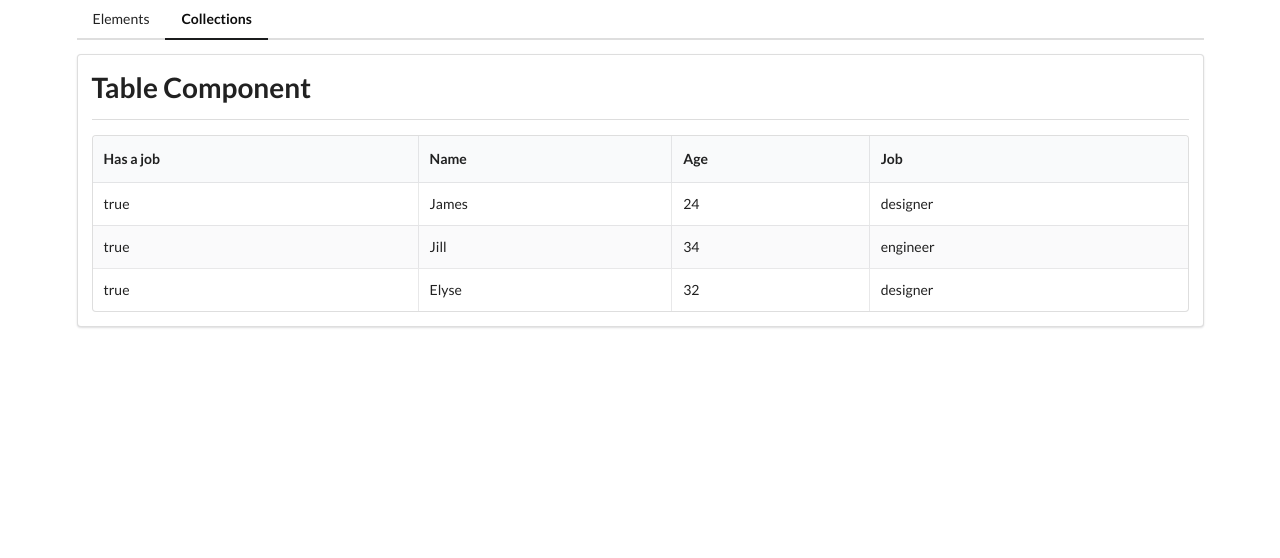
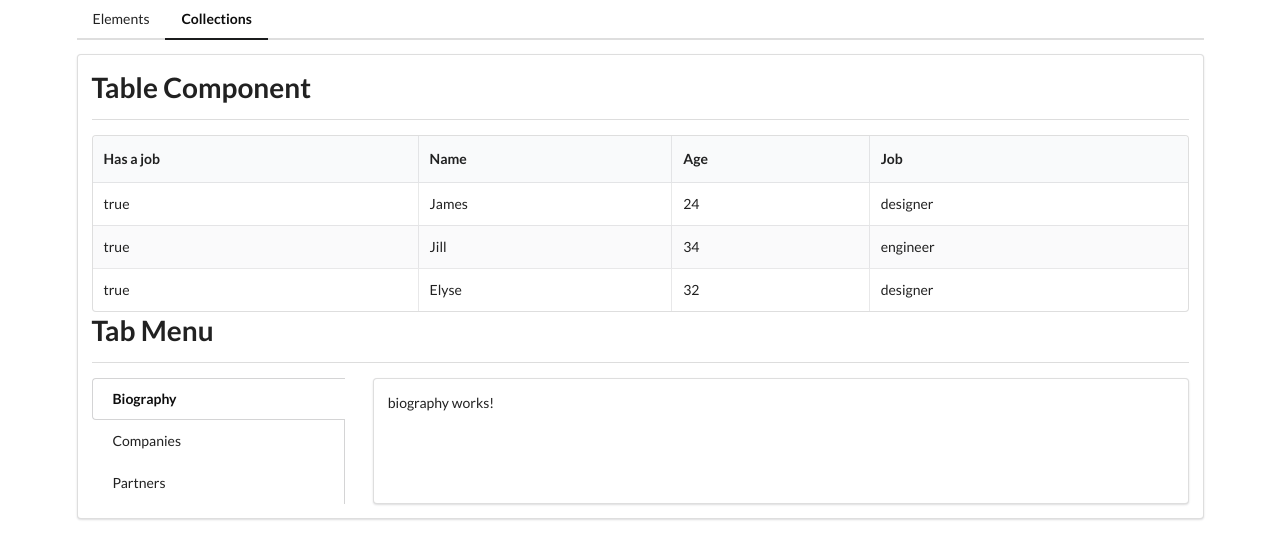
Before and after one commit to Seborider/components, an Angular app: page /collections in a window 1280 px wide. Shown: the top 558 px of the page. Built offline with nearby package versions, Linux system fonts and the light colour scheme.

Commit message:
🎨 Add markup for new components

```diff
--- a/src/app/collections/collections-home/collections-home.component.html
+++ b/src/app/collections/collections-home/collections-home.component.html
@@ -4,3 +4,20 @@
     [headers]="headers"
     classNames="striped celled"
 ></app-table>
+
+<app-divider>Tab Menu</app-divider>
+
+<div class="ui grid">
+    <div class="four wide column">
+        <div class="ui vertical fluid tabular menu">
+            <a routerLink="./" routerLinkActive="active" class="item">Biography</a>
+            <a routerLink="./companies" routerLinkActive="active" class="item">Companies</a>
+            <a routerLink="./partners" routerLinkActive="active" class="item">Partners</a>
+        </div>
+    </div>
+    <div class="twelve wide stretched column">
+        <div class="ui segment">
+            <router-outlet></router-outlet>
+        </div>
+    </div>
+</div>
```
